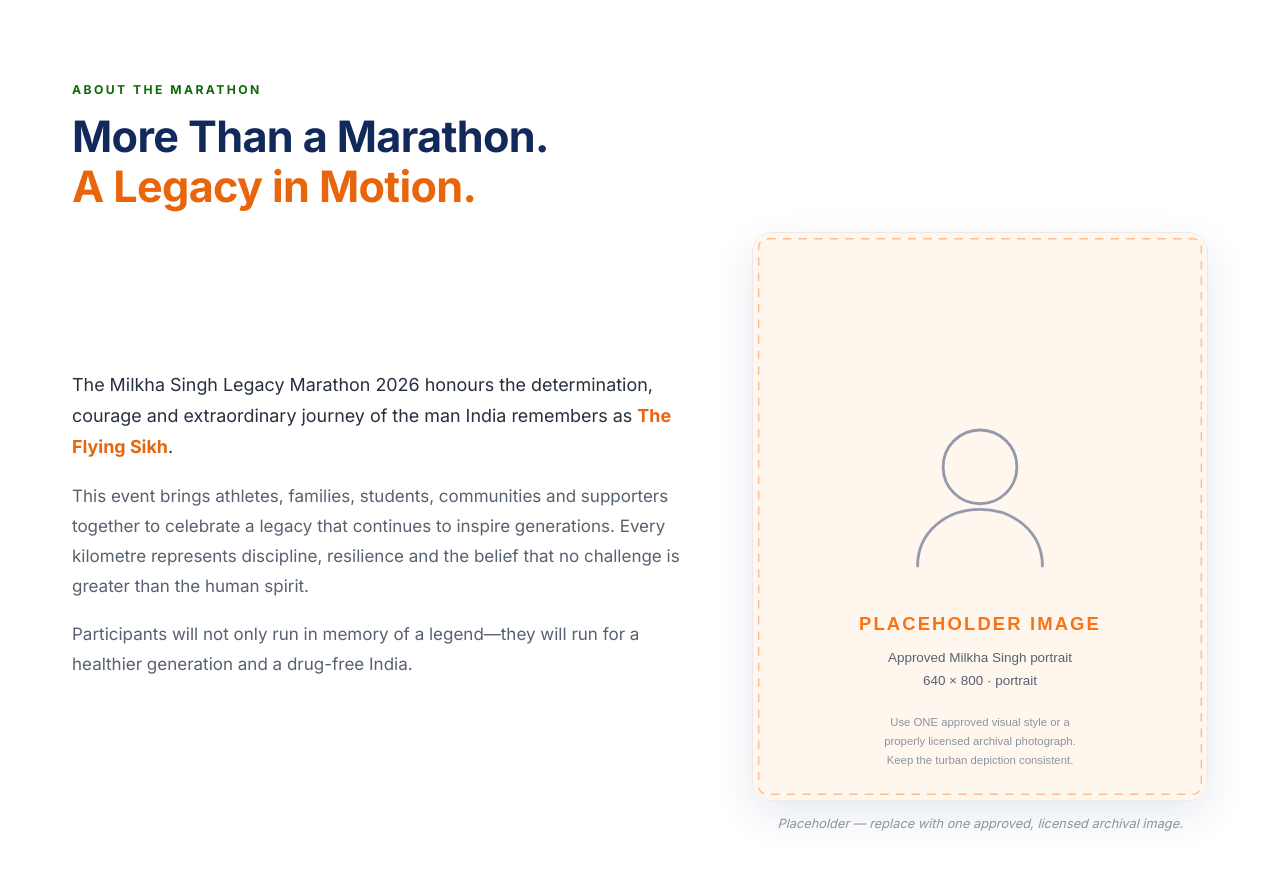
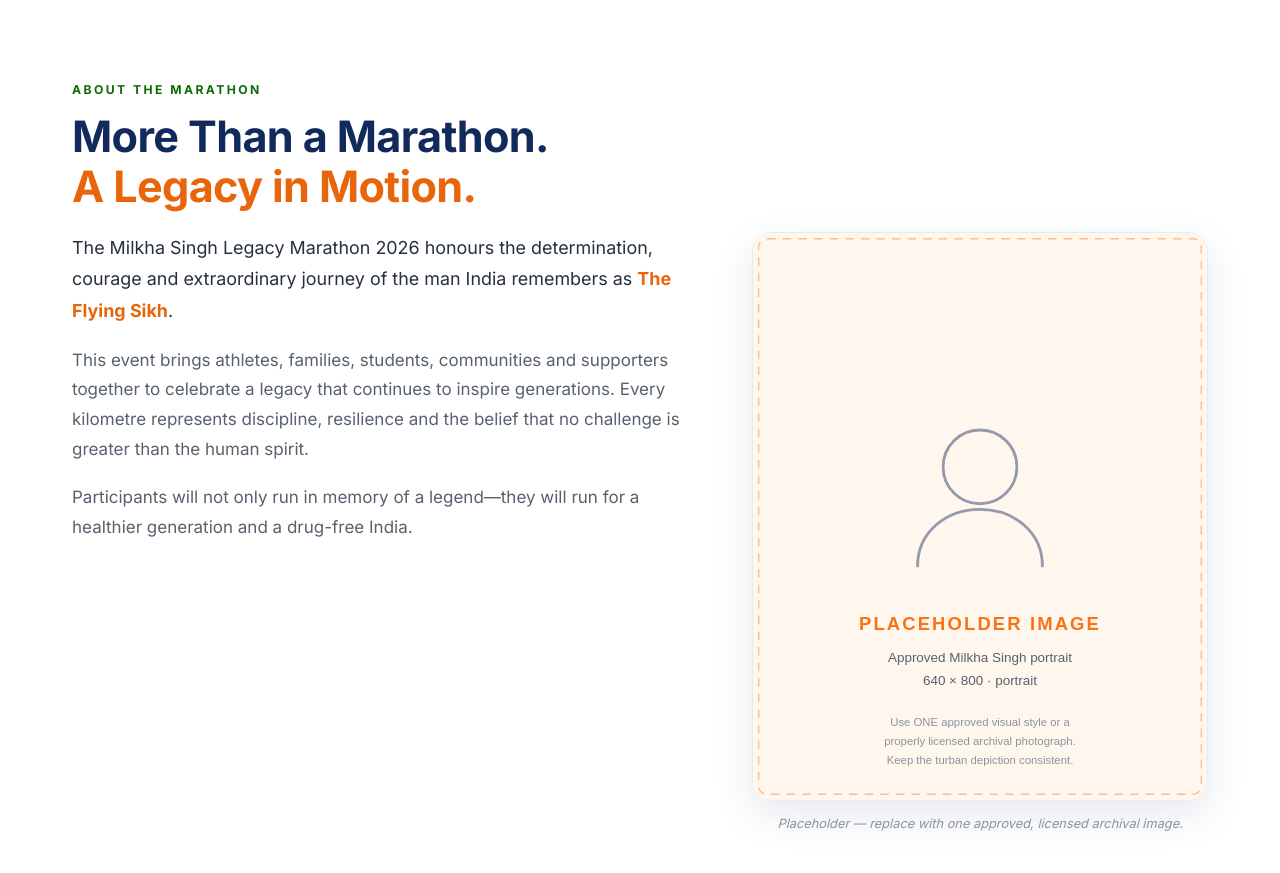
Before and after one commit to prmdigital/Milkha-Singh-Legacy-Marathon-2026, a PHP site: page / in a window 1280 px wide. Shown: the part 1030-1903 px from the top of the page. Run offline with PHP 8.4, Linux system fonts and the light colour scheme.

Commit message:
Top-align About columns to remove gap above text
The centred alignment floated the short text column mid-height next
to the tall portrait, reading as a blank gap under the heading.

Co-Authored-By: Claude Opus 4.8 <noreply@anthropic.com>

```diff
--- a/assets/css/styles.css
+++ b/assets/css/styles.css
@@ -296,7 +296,7 @@ body::before {
 /* ---------- About ---------- */
 .about__grid {
   display: grid; grid-template-columns: 1.15fr .85fr;
-  gap: clamp(30px, 5vw, 64px); align-items: center;
+  gap: clamp(30px, 5vw, 64px); align-items: start;
 }
 .about__copy p { color: var(--ink-dim); }
 .about__copy .lead { color: var(--ink); }
```
